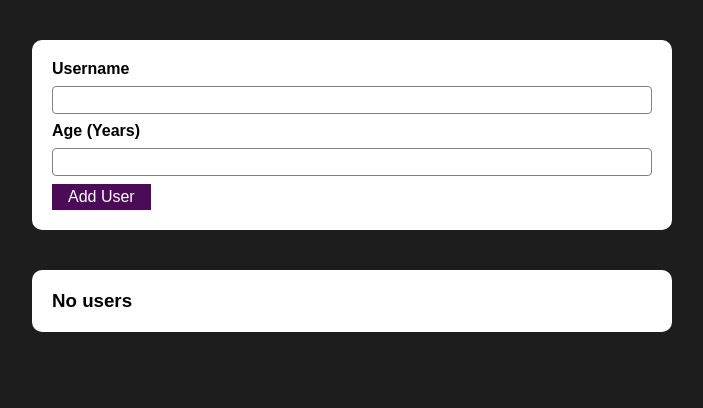
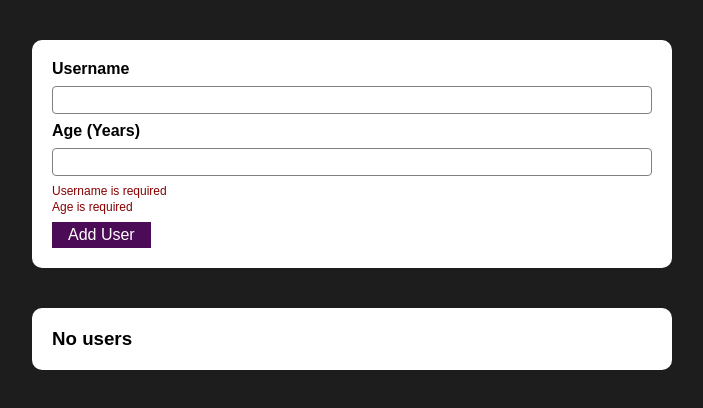
Before and after one commit to marcoschultznunes/academind-react-project-users-list, a React (Create React App) app: page / in a window 1280 px wide. Shown: the top 408 px of the page, without its empty margins (288-991 px from the left). Built offline with nearby package versions, Linux system fonts and the light colour scheme; the HTML template or start-up script is replaced by a standard one.

Commit message:
Validation CSS

```diff
--- a/src/components/form/UserForm.css
+++ b/src/components/form/UserForm.css
@@ -1,12 +1,14 @@
 #user-form {
     background-color: #ffffff;
-    padding: 20px;
+    padding: var(--normal-margin);
 }
+
 .input-container {
     display: flex;
     flex-direction: column;
     margin-bottom: var(--tiny-margin);
 }
+
 #user-form label {
     font-size: 1rem;
     font-weight: bold;
@@ -21,6 +23,7 @@
 #user-form input:focus {
     outline-color: var(--color-purple);
 }
+
 #user-form button[type="submit"] {
     background-color: var(--color-purple);
     border: none;
@@ -35,3 +38,15 @@
 #user-form button[type="submit"]:active {
     text-shadow: 0 0 2px #ffffff;
 }
+
+.error-msgs-container {
+    margin-bottom: var(--tiny-margin);
+}
+.error-msgs-container p {
+    color: var(--color-red);
+    font-size: 0.75rem;
+    margin-bottom: 2px;
+}
+.error-msgs-container p:last-child{
+    margin-bottom: 0;
+}
--- a/src/components/form/UserForm.jsx
+++ b/src/components/form/UserForm.jsx
@@ -5,16 +5,11 @@ const UserForm = (props) => {
     const usernameRef = useRef()
     const ageRef = useRef()
 
-    // const usernameChangeHandler = () => {
-
-    // }
-    // const ageChangeHandler = () => {
-
-    // }
-
     const submitHandler = (e) => {
         e.preventDefault()
         props.addUser(usernameRef.current.value, ageRef.current.value)
+        usernameRef.current.value = ""
+        ageRef.current.value = ""
     }
 
     return <form action="" className="round-container" id="user-form" onSubmit={submitHandler}>
@@ -26,6 +21,10 @@ const UserForm = (props) => {
             <label htmlFor="age">Age (Years)</label>
             <input type="text" name="age" ref={ageRef}/>
         </div>
+        <div className="error-msgs-container">
+            <p>Username is required</p>
+            <p>Age is required</p>
+        </div>
         <div className="submit-btn-container">
             <button type="submit">Add User</button>
         </div>
--- a/src/components/list/UsersList.css
+++ b/src/components/list/UsersList.css
@@ -1,6 +1,6 @@
 .users-list-container {
     background-color: #ffffff;
-    padding: 20px;
+    padding: var(--normal-margin);
 }
 .users-list-container ul {
     font-size: 1rem;
@@ -13,7 +13,7 @@
     padding: 8px;
 }
 .users-list-container ul li {
-    margin-top: var(--tiny-margin);
+    margin-top: var(--small-margin);
 }
 .users-list-container ul li:first-child {
     margin-top: 0;
--- a/src/index.css
+++ b/src/index.css
@@ -4,6 +4,7 @@
   --color-darkgray: #1e1d1e;
   --color-purple: rgba(76,11,86,1);
   --color-purple-bright: rgba(114,31,128,1);
+  --color-red: #880000;
   --big-margin: 40px;
   --normal-margin: 20px;
   --small-margin: 10px;
```
